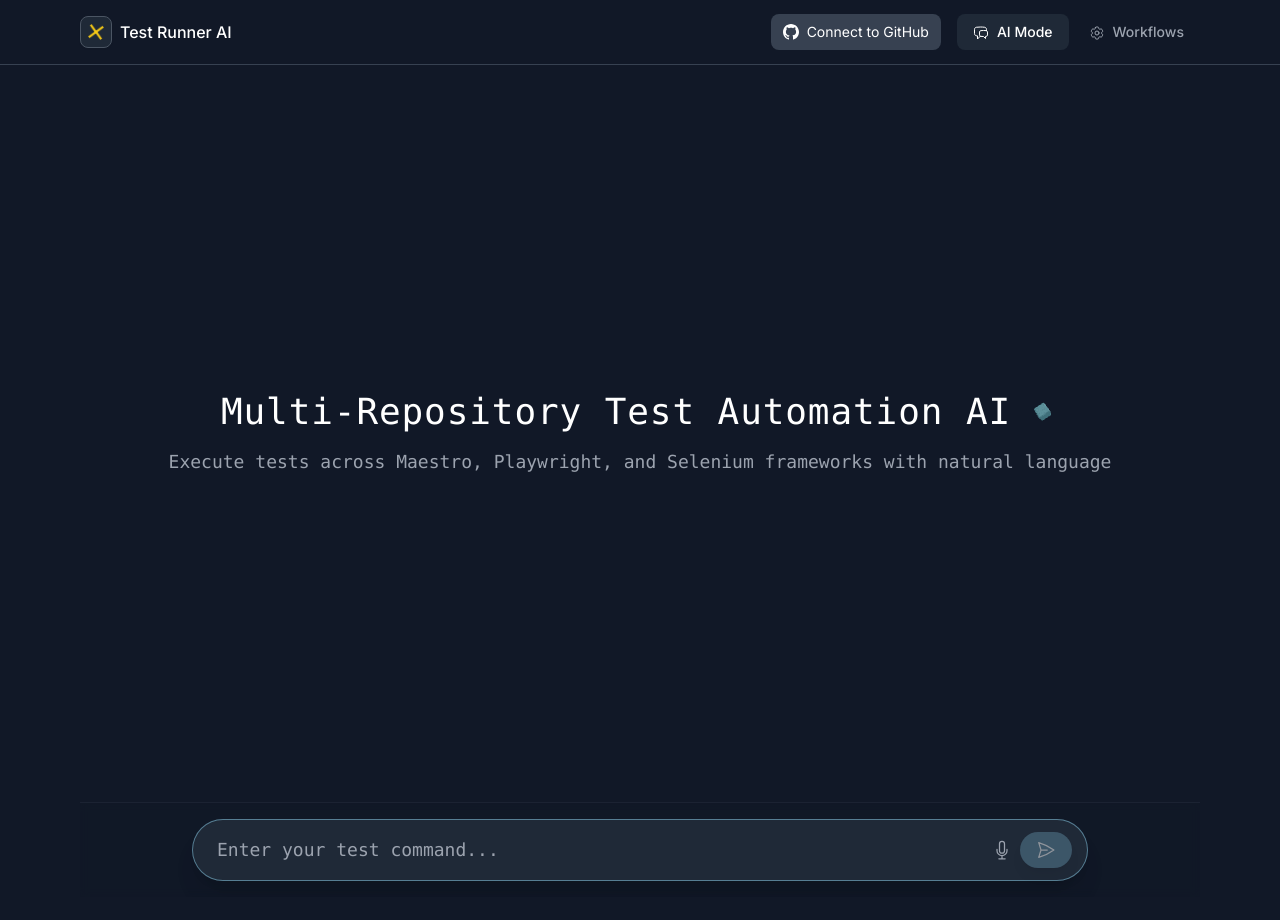
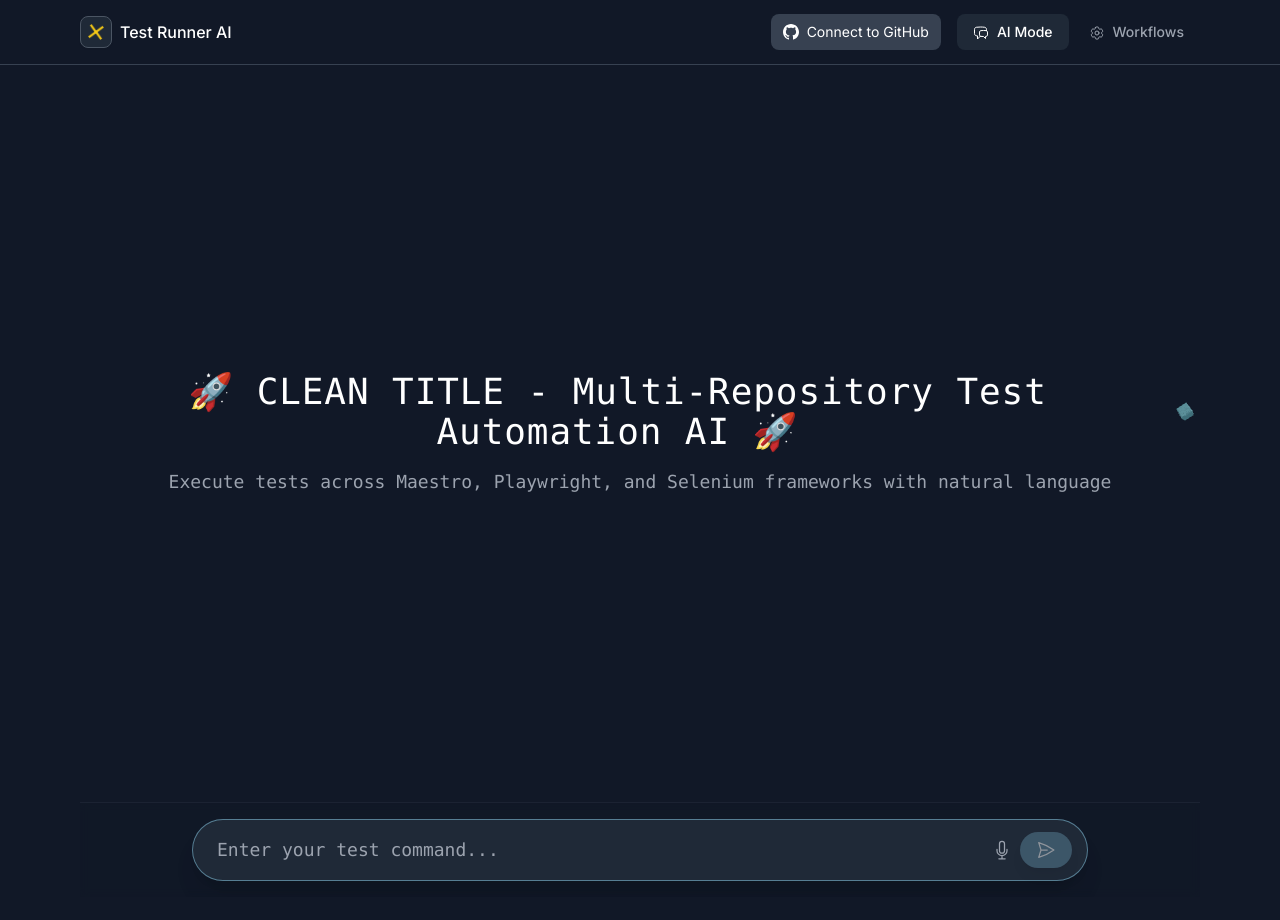
Before and after one commit to nelceb/todd-automation, a Next.js app in the folder frontend/: page / in a window 1280 px wide. Shown: the top 920 px of the page. Built offline with nearby package versions, Linux system fonts and the light colour scheme.

Commit message:
FORCE DEPLOY - Add CLEAN TITLE text to verify deployment

```diff
--- a/frontend/app/components/ChatInterface.tsx
+++ b/frontend/app/components/ChatInterface.tsx
@@ -422,7 +422,7 @@ export default function ChatInterface({ githubToken, messages, setMessages, clea
               className="text-center mb-8"
             >
               <h1 className="text-4xl font-mono text-white mb-4 tracking-wide flex items-center justify-center gap-4">
-                Multi-Repository Test Automation AI
+                🚀 CLEAN TITLE - Multi-Repository Test Automation AI 🚀
                 <div className="w-8 h-8">
                   <SmallCube />
                 </div>
```
